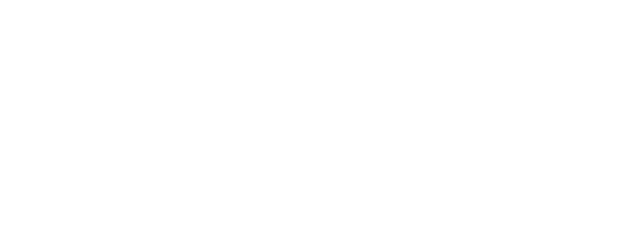
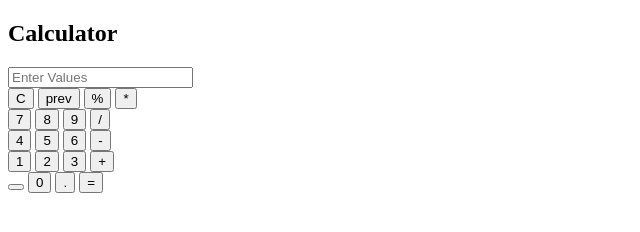
Before and after one commit to MicBlas/Calculator, a plain HTML site: page index.html in a window 1280 px wide. Shown: the whole page, without its empty margins (0-640 px from the left). Drawn offline with Linux system fonts and the light colour scheme.

Commit message:
add structure of index.html

```diff
--- a/index.html
+++ b/index.html
@@ -8,7 +8,30 @@
     <link rel="stylesheet" href="style.css" type="text/css">
 </head>
 <body>
-
+    <section>
+        <h1>Calculator</h1>
+        <input type="text" placeholder="Enter Values"><br>
+        <button value="C">C</button>
+        <button>prev</button>
+        <button value="%">%</button>
+        <button value="*">*</button><br>
+        <button value="7">7</button>
+        <button value="8">8</button>
+        <button value="9">9</button>
+        <button value="/">/</button><br>
+        <button value="4">4</button>
+        <button value="5">5</button>
+        <button value="6">6</button>
+        <button value="-">-</button><br>
+        <button value="1">1</button>
+        <button value="2">2</button>
+        <button value="3">3</button>
+        <button value="+">+</button><br>
+        <button></button>
+        <button value="0">0</button>
+        <button value=".">.</button>
+        <button value="=">=</button>
+    </section>
 <script src="script.js"></script>
 </body>
 </html>
```
